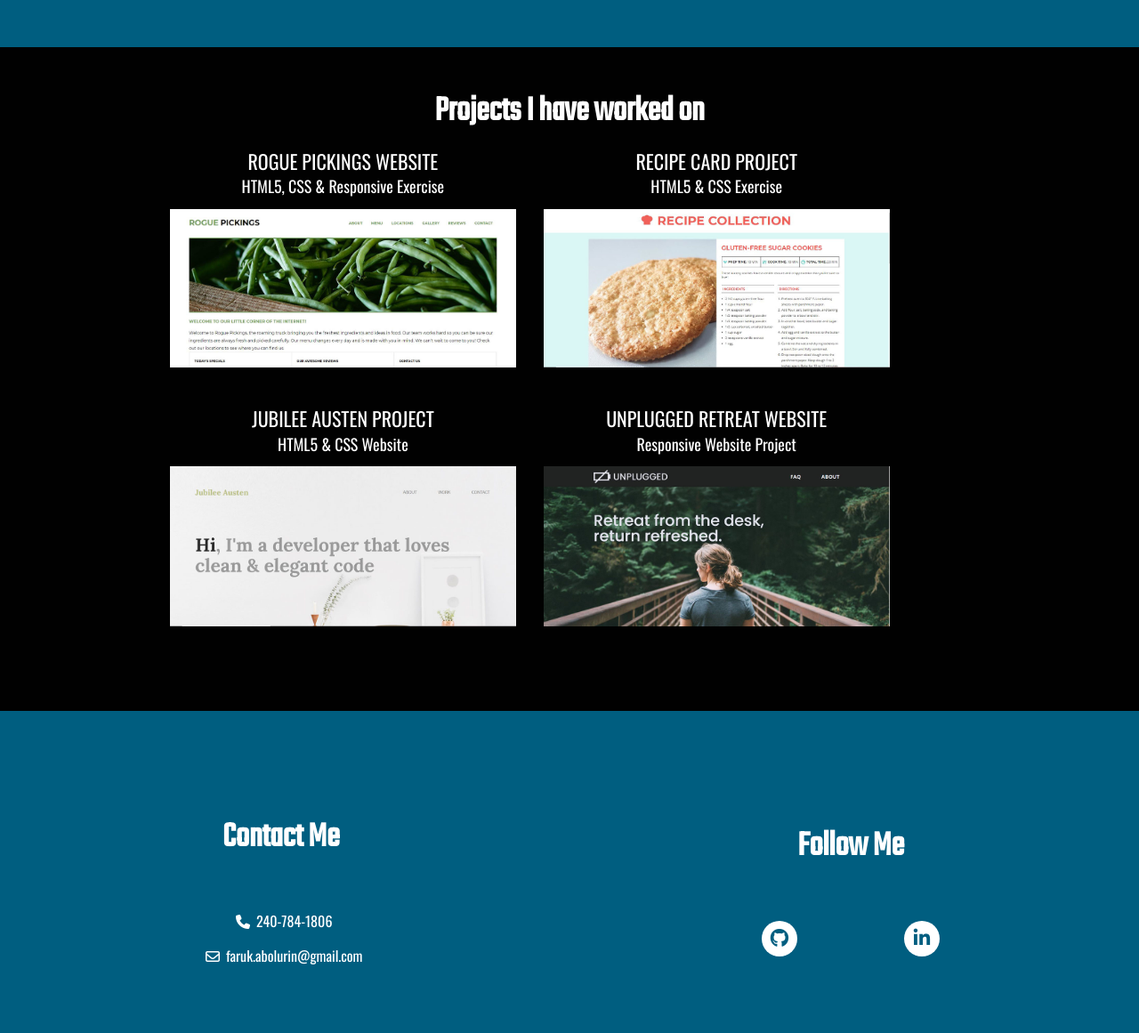
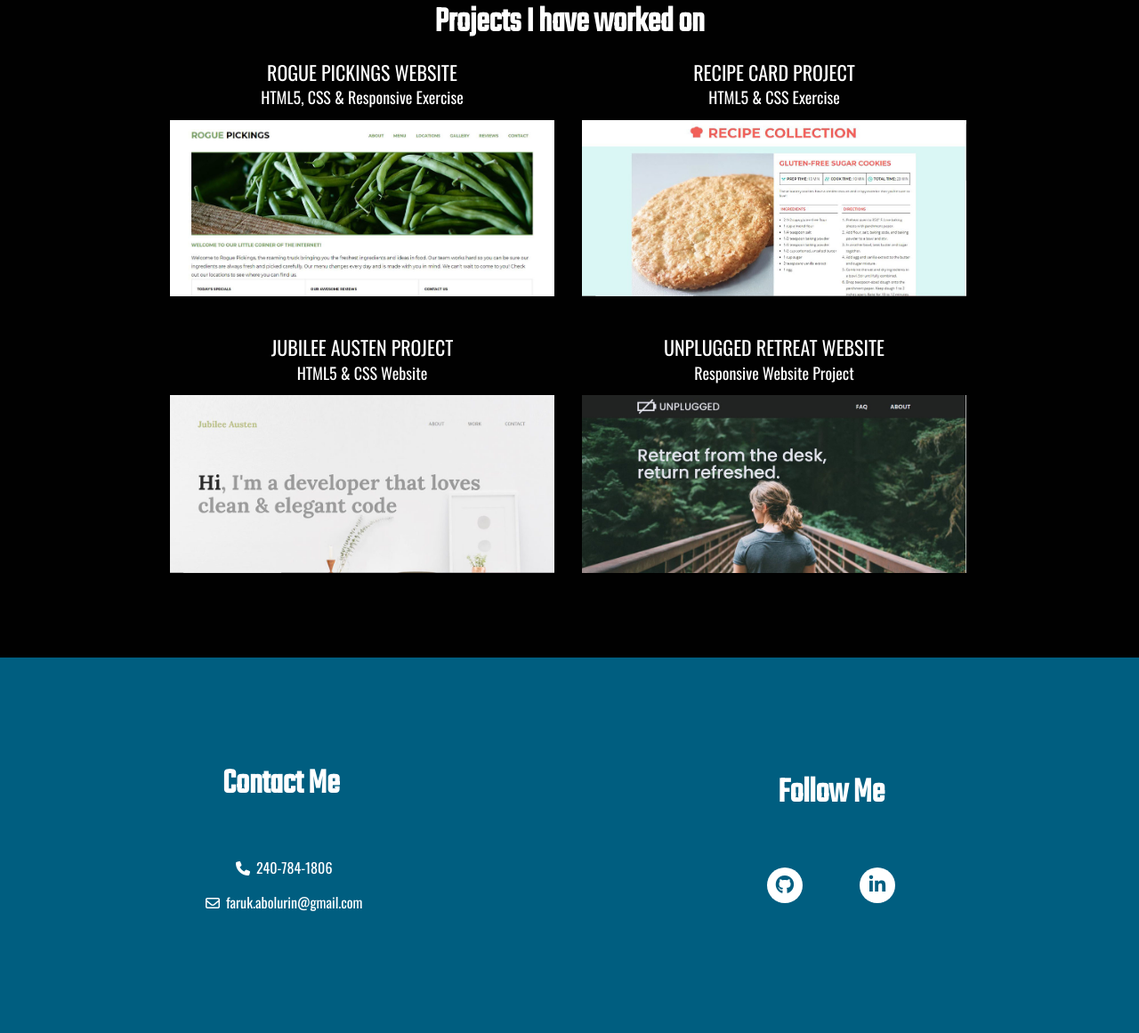
Before and after one commit to faruk-abolurin/portfolio-website, a website built with Parcel: page index.html in a window 1280 px wide. Shown: the part 1626-2787 px from the top of the page at 89% size. Built offline with nearby package versions, Linux system fonts and the light colour scheme.

Commit message:
Minor CSS fixes

```diff
--- a/css/main.css
+++ b/css/main.css
@@ -243,6 +243,7 @@ footer .social-icons{
   display: flex;
   justify-content: space-around;
   align-items: center;
+  padding: 0 50px;
 }
 
 footer .social-icons p{
@@ -253,7 +254,7 @@ footer .social-icons p{
   width: 40px;
   height: 40px;
   background-color: #fff;
-}
+  }
 
 footer .social-icons p a{
   color: #005e80;
@@ -303,7 +304,7 @@ footer .copyright {
   background: url(../img/background-laptop.jpg);
   background-size: cover;
   background-position: cover;
-  min-height: 400px;
+  min-height: 250px;
 }
 
 .hero-area h2{
@@ -482,6 +483,8 @@ header nav ul{
   margin: 0;
   font-size: 4em;
   line-height: 1;
+  padding-top: 90px;
+  padding-left: 45px;
 }
 
 /*ABOUT*/
@@ -516,9 +519,9 @@ header nav ul{
 
 .portfolio-projects{
   display: flex;
-  align-items: space-between;
+  align-items: center;
   flex-flow: row wrap;
-  width: 90%;
+  width: 100%;
 }
 
 footer .content-wrapper{
@@ -550,7 +553,7 @@ footer h3{
 
 
 footer .social-icons{
-  width: 12.5em;
+  width: 9em;
   justify-content: space-between;
 }
 
@@ -584,12 +587,13 @@ footer .copyright{
     }
 
     .hero-area{
-      min-height: 700px;
+      min-height: 600px;
     }
 
     .hero-area h2{
       width: 80%;
       font-size: 4.5em;
+      margin-top: 70px;
     }
 
     footer h3{
--- a/index.html
+++ b/index.html
@@ -76,7 +76,7 @@
           </div>
           <a href="rogue-pickings/index.html" target="_blank">
             <figure>
-              <img src="img/rogue-pickings-thumbnail.jpg" alt="Rogue Pickings" />
+              <img src="img/rogue-pickings-thumbnail.JPG" alt="Rogue Pickings" />
             </figure>
           </a>
         </article>
@@ -88,7 +88,7 @@
           </div>
           <a href="recipe-card/index.html" target="blank">
           <figure>
-            <img src="img/recipe-thumbnail.jpg" alt="Recipe Card" />
+            <img src="img/recipe-thumbnail.JPG" alt="Recipe Card" />
           </figure>
           </a>
         </article>
@@ -100,7 +100,7 @@
           </div>
           <a href="jubilee-austen/index.html" target="blank">
           <figure>
-            <img src="img/jubilee-thumbnail.jpg" alt="Jubilee Austen" />
+            <img src="img/jubilee-thumbnail.JPG" alt="Jubilee Austen" />
           </figure>
           </a>
         </article>
@@ -112,7 +112,7 @@
           </div>
           <a href="unplugged/index.html" target="blank">
           <figure>
-            <img src="img/unplugged-thumbnail.jpg" alt="Unplugged Retreat" />
+            <img src="img/unplugged-thumbnail.JPG" alt="Unplugged Retreat" />
           </figure>
           </a>
         </article>
```
